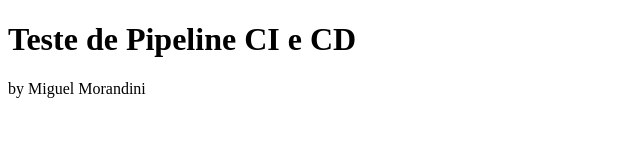
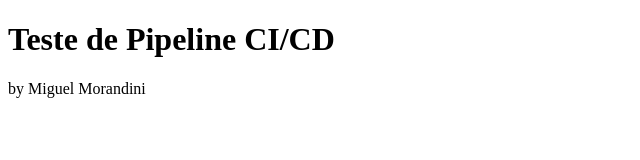
Before and after one commit to miguelmorandini/pipeline-ci-cd, a website: page home.html in a window 1280 px wide. Shown: the full height of the page, 0-640 px from the left. Drawn offline with Linux system fonts and the light colour scheme.

Commit message:
feat: package atualizado

```diff
--- a/home.html
+++ b/home.html
@@ -7,7 +7,7 @@
 </head>
 
 <body>
-    <h1>Teste de Pipeline CI e CD</h1>
+    <h1>Teste de Pipeline CI/CD</h1>
     <p>by Miguel Morandini</p>
 </body>
 
```
Also changed, not shown: 1 other file.
